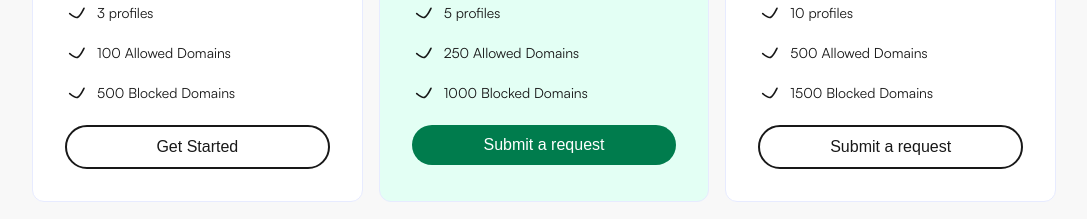
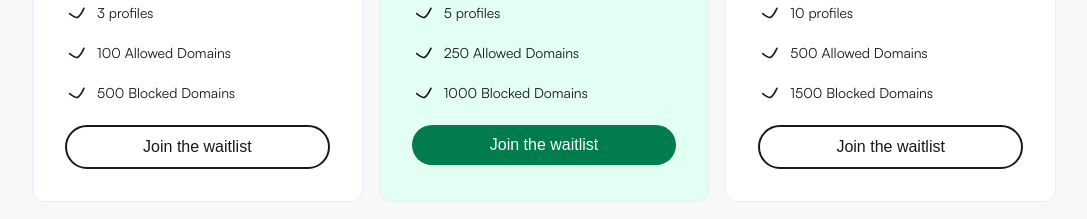
Before and after one commit to ajeigbepaul/sacredeye, a Next.js app: page /plan in a window 1280 px wide. Shown: the part 900-1119 px from the top of the page, without its empty margins (96-1183 px from the left). Built offline with nearby package versions, Linux system fonts and the light colour scheme.

Commit message:
changes made

```diff
--- a/components/Benefits.tsx
+++ b/components/Benefits.tsx
@@ -49,7 +49,7 @@ const Benefits = () => {
   ];
 
   return (
-    <section className="w-full h-auto bg-white py-12 sm:py-16 md:py-20 lg:py-24 flex items-center justify-center">
+    <section id="benefits" className="w-full h-auto bg-white py-12 sm:py-16 md:py-20 lg:py-24 flex items-center justify-center">
       <div className="w-full max-w-5xl px-4 mx-auto space-y-12 flex flex-col items-center">
         {/* Header Section */}
         <div className="flex flex-col items-center text-center space-y-4">
--- a/components/Feature.tsx
+++ b/components/Feature.tsx
@@ -1,6 +1,8 @@
+"use client"
 import React from "react";
 import Button from "./Button";
 import Image from "next/image";
+// import Link from "next/link";
 
 const Feature = () => {
   return (
@@ -18,6 +20,11 @@ const Feature = () => {
           </p>
           <div className="w-full flex justify-center lg:justify-start">
             <Button
+              handleClick={() => {
+                document
+                  .getElementById("benefits")
+                  ?.scrollIntoView({ behavior: "smooth" });
+              }}
               name="Our Features"
               buttonClass="p-4 rounded-full bg-[#007C4D] text-white w-full sm:w-1/2 md:w-1/3 lg:w-[30%]"
             />
--- a/components/How.tsx
+++ b/components/How.tsx
@@ -1,3 +1,4 @@
+"use client";
 import React from "react";
 import Button from "./Button";
 import Image from "next/image";
@@ -18,6 +19,11 @@ const How = () => {
           </p>
           <div className="w-full flex justify-center lg:justify-start">
             <Button
+              handleClick={() => {
+                document
+                  .getElementById("benefits")
+                  ?.scrollIntoView({ behavior: "smooth" });
+              }}
               name="Our Features"
               buttonClass="p-4 rounded-full bg-[#007C4D] text-white w-full sm:w-1/2 md:w-1/3 lg:w-[30%]"
             />
--- a/components/SacredEye.tsx
+++ b/components/SacredEye.tsx
@@ -1,8 +1,10 @@
+"use client"
 import Image from "next/image";
 import React from "react";
 import Button from "./Button";
-
+import { useRouter } from "next/navigation";
 const SacredEye = () => {
+  const router = useRouter()
   return (
     <section className="w-full h-auto bg-[#F8F8F8] py-12 sm:py-16 md:py-20 lg:py-24 flex items-center justify-center">
       <div className="w-full max-w-5xl relative px-4 mx-auto space-y-8 flex flex-col items-center justify-center">
@@ -19,6 +21,7 @@ const SacredEye = () => {
           </div>
           <div className="w-full flex items-center justify-center pt-16">
             <Button
+              handleClick={() => router.push("/waitinglist")}
               name="Join the waitlist"
               buttonClass="w-3/4 sm:w-2/3 md:w-1/3 lg:w-[20%] p-3 sm:p-4 bg-white rounded-full text-black z-50"
             />
--- a/components/plan/Plans.tsx
+++ b/components/plan/Plans.tsx
@@ -1,14 +1,16 @@
+"use client";
 import React from "react";
 import Image from "next/image";
 import Button from "../Button";
-
+import { useRouter } from "next/navigation";
 const Plans = () => {
+  const router = useRouter();
   const plansData = [
     {
       icon: "/basic.svg",
       title: "Basics",
       subtitle: "Families/Home",
-      buttonname: "Get Started",
+      buttonname: "Join the waitlist",
       cardColor: "#ffffff",
       otherinfo: [
         "Up to 25 devices or 3,75 M requests / month",
@@ -23,7 +25,7 @@ const Plans = () => {
       icon: "/pro.svg",
       title: "Pro",
       subtitle: "Schools/Universities",
-      buttonname: "Submit a request",
+      buttonname: "Join the waitlist",
       cardColor: "#E3FFF4",
       otherinfo: [
         "Up to 100 devices or 7.5 M requests / month",
@@ -38,7 +40,7 @@ const Plans = () => {
       icon: "/basic.svg",
       title: "Enterprise",
       subtitle: "Organizations",
-      buttonname: "Submit a request",
+      buttonname: "Join the waitlist",
       cardColor: "#ffffff",
       otherinfo: [
         "Up to 100 devices or 15 M requests / month",
@@ -60,9 +62,11 @@ const Plans = () => {
               className={`w-full flex flex-col border border-[#E7EBFF] py-8 p-8 rounded-xl`}
               style={{ backgroundColor: item?.cardColor }}
             >
-              <div className={` w-full border-b ${
-                idx === 1 ? "border-[#1892644D]" : "border-[#E7EBFF]"
-              } flex flex-col space-y-2 pb-4`}>
+              <div
+                className={` w-full border-b ${
+                  idx === 1 ? "border-[#1892644D]" : "border-[#E7EBFF]"
+                } flex flex-col space-y-2 pb-4`}
+              >
                 <Image
                   src={item?.icon}
                   alt="planicon"
@@ -92,11 +96,12 @@ const Plans = () => {
                 ))}
               </div>
               <Button
+                handleClick={() => router.push("/waitinglist")}
                 name={item?.buttonname}
-                buttonClass={`p-2 rounded-full ${
+                buttonClass={`p-2 rounded-full  ${
                   idx === 1
-                    ? "bg-[#007C4D] text-white"
-                    : "border-2 border-black "
+                    ? "bg-[#007C4D] text-white hover:bg-[#009B5B]"
+                    : "border-2 border-black text-black hover:border-[#009B5B] "
                 } w-[full]`}
               />
             </div>
```
